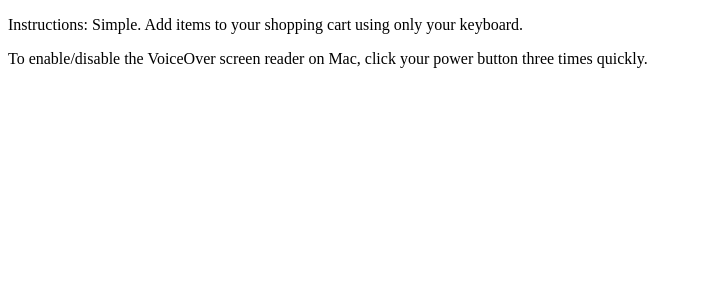
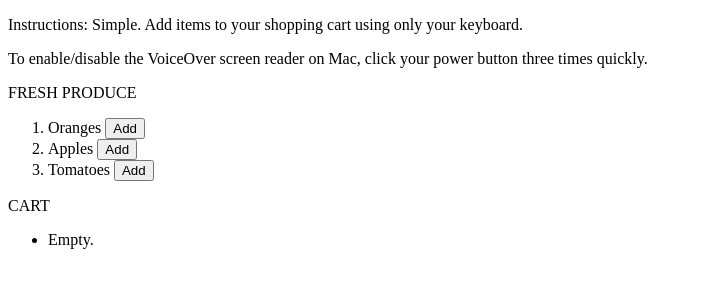
Before and after one commit to geekychristine/a11y-fail, a plain HTML site: page index.html in a window 1280 px wide. Shown: the whole page, without its empty margins (0-702 px from the left). Drawn offline with Linux system fonts and the light colour scheme.

Commit message:
Add some structure to page

```diff
--- a/index.html
+++ b/index.html
@@ -13,6 +13,23 @@
     <p>Instructions: Simple. Add items to your shopping cart using only your keyboard.</p>
     <p>To enable/disable the VoiceOver screen reader on Mac, click your power button three times quickly.</p>
   </div>
+
+
+  <div class="store">
+    <p>FRESH PRODUCE</p>
+    <ol>
+      <li>Oranges <button>Add</button></li>
+      <li>Apples <button>Add</button></li>
+      <li>Tomatoes <button>Add</button></li>
+    </ol>
+  </div>
+
+  <div class="cart">
+    <p>CART</p>
+    <ul>
+      <li>Empty.</li>
+    </ul>
+  </div>
 </body>
 
 </html>
```
